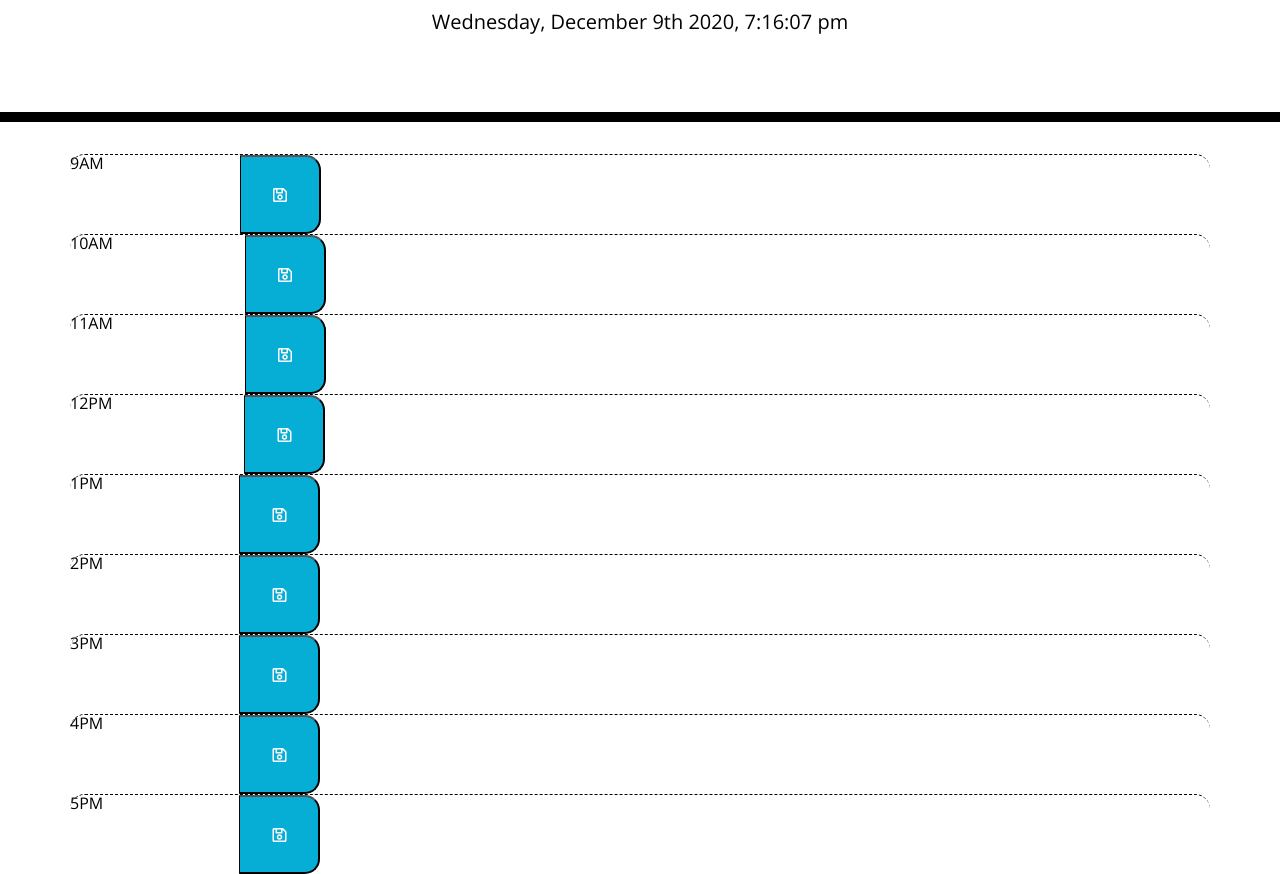
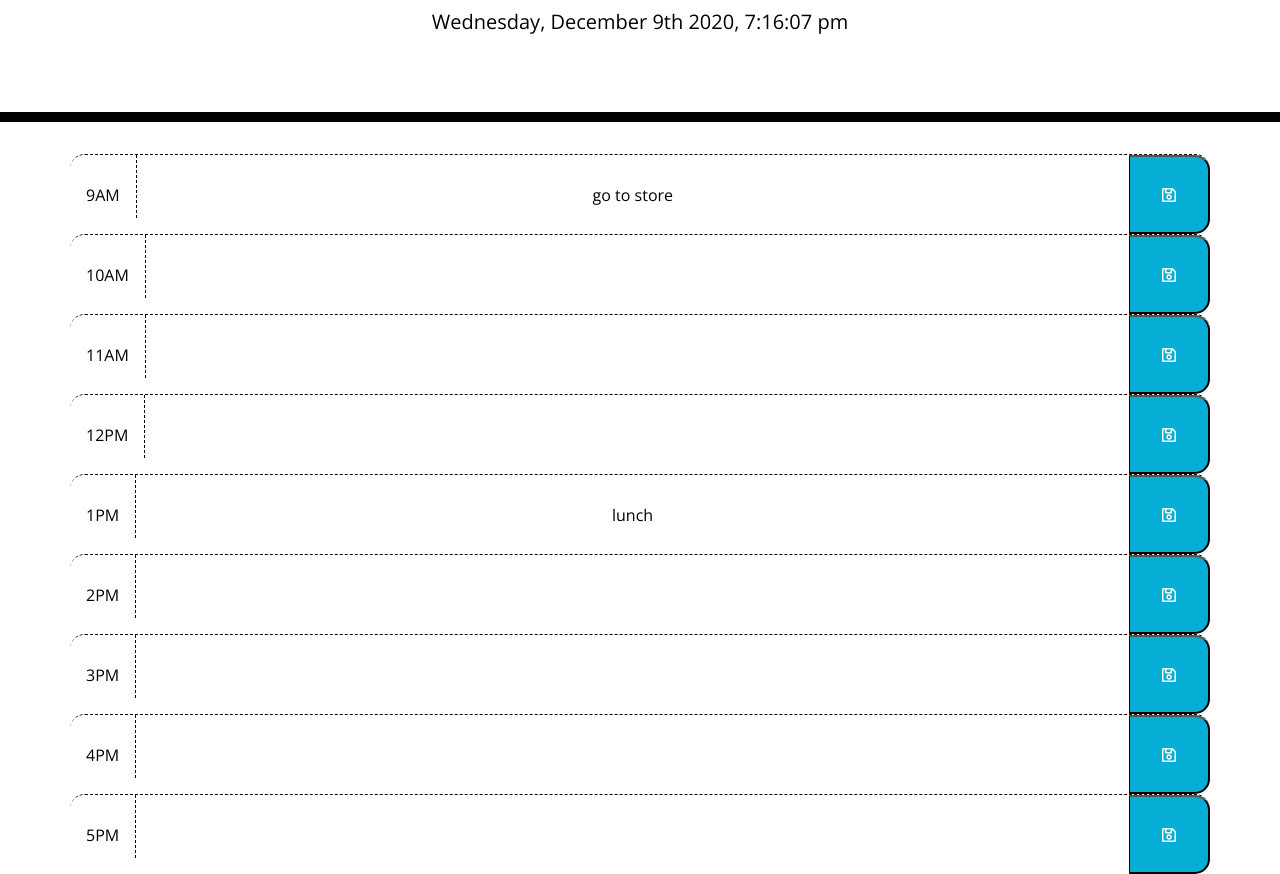
Before and after one commit to pnguyen6910/workdayscheduler, a plain HTML site: page index.html in a window 1280 px wide. Shown: the part 182-1056 px from the top of the page. Drawn offline with nearby package versions, Linux system fonts and the light colour scheme.

Commit message:
fixed positioning and sizing

```diff
--- a/index.html
+++ b/index.html
@@ -30,15 +30,15 @@
     </header>
     <div class="container">
       <!-- Timeblocks go here -->
-    <div class="time-block row hour">9AM  <p class="task"></p><button class="saveBtn"><i class="far fa-save"></i></button></div>
-    <div class="time-block row hour">10AM <p class="task"></p> <button class="saveBtn"><i class="far fa-save"></i></button></div>
-    <div class="time-block row hour">11AM <p class="task"></p> <button class="saveBtn"><i class="far fa-save"></i></button></div>
-    <div class="time-block row hour">12PM <p class="task"></p> <button class="saveBtn"><i class="far fa-save"></i></button></div>
-    <div class="time-block row hour">1PM  <p class="task"></p><button class="saveBtn"><i class="far fa-save"></i></button></div>
-    <div class="time-block row hour">2PM  <p class="task"></p><button class="saveBtn"><i class="far fa-save"></i></button></div>
-    <div class="time-block row hour">3PM  <p class="task"></p><button class="saveBtn"><i class="far fa-save"></i></button></div>
-    <div class="time-block row hour">4PM  <p class="task"></p><button class="saveBtn"><i class="far fa-save"></i></button></div>
-    <div class="time-block row hour">5PM  <p class="task"></p><button class="saveBtn"><i class="far fa-save"></i></button></div>
+    <div class="time-block row hour"><p class="timeBlock">9AM</p><p class="task">go to store</p><button class="saveBtn"><i class="far fa-save"></i></button></div>
+    <div class="time-block row hour"><p class="timeBlock">10AM</p><p class="task"></p> <button class="saveBtn"><i class="far fa-save"></i></button></div>
+    <div class="time-block row hour"><p class="timeBlock">11AM</p><p class="task"></p> <button class="saveBtn"><i class="far fa-save"></i></button></div>
+    <div class="time-block row hour"><p class="timeBlock">12PM</p><p class="task"></p> <button class="saveBtn"><i class="far fa-save"></i></button></div>
+    <div class="time-block row hour"><p class="timeBlock">1PM</p><p class="task">lunch</p><button class="saveBtn"><i class="far fa-save"></i></button></div>
+    <div class="time-block row hour"><p class="timeBlock">2PM</p><p class="task"></p><button class="saveBtn"><i class="far fa-save"></i></button></div>
+    <div class="time-block row hour"><p class="timeBlock">3PM</p><p class="task"></p><button class="saveBtn"><i class="far fa-save"></i></button></div>
+    <div class="time-block row hour"><p class="timeBlock">4PM</p><p class="task"></p><button class="saveBtn"><i class="far fa-save"></i></button></div>
+    <div class="time-block row hour"><p class="timeBlock">5PM</p><p class="task"></p><button class="saveBtn"><i class="far fa-save"></i></button></div>
     </div>
 
     <script src="https://cdnjs.cloudflare.com/ajax/libs/jquery/3.2.1/jquery.min.js"></script>
@@ -49,10 +49,11 @@
       //variables
       var userInput = $(".task")
       //adding date for current day, past day and so on
+      //adding time of day
+      //showing time of day
       $("#currentDay").text(moment().format('dddd') + ", " + moment().format('MMMM Do YYYY, h:mm:ss a'))
       //connecting to container
-      //adding time of day
-      //showing time of day
+      //change the color of time blocks if it's the current time vs past time vs future
       //adding text to container
       //saving added text to local storage
     </script>
--- a/style.css
+++ b/style.css
@@ -40,6 +40,8 @@ textarea {
   background-color: #ffffff;
   color: #000000;
   border-top: 1px dashed #000000;
+  /* padding-top: 2rem;
+  padding-left: 1rem; */
 }
 
 .past {
@@ -75,6 +77,14 @@ textarea {
 .task {
   text-align: center;
   margin: 0 auto;
-  margin-left: 4rem;
-  margin-right: 4rem;
+  padding-left: 4rem;
+  padding-right: 4rem;
+  padding-top: 2rem;
 }
+
+.timeBlock {
+  padding-top: 2rem;
+  padding-left: 1rem;
+  border-right: 1px dashed #000000;
+  padding-right: 1rem;
+}
```
